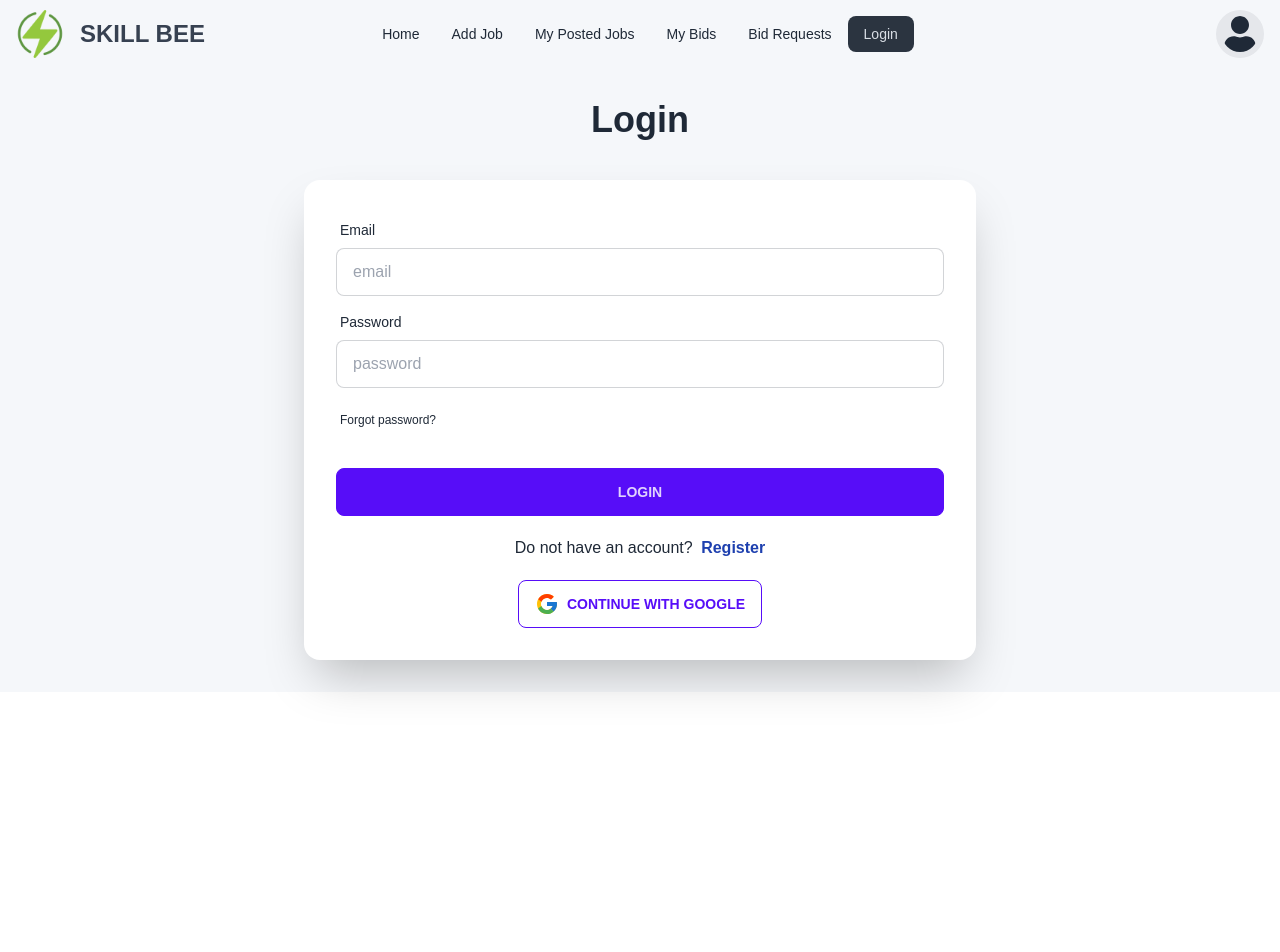
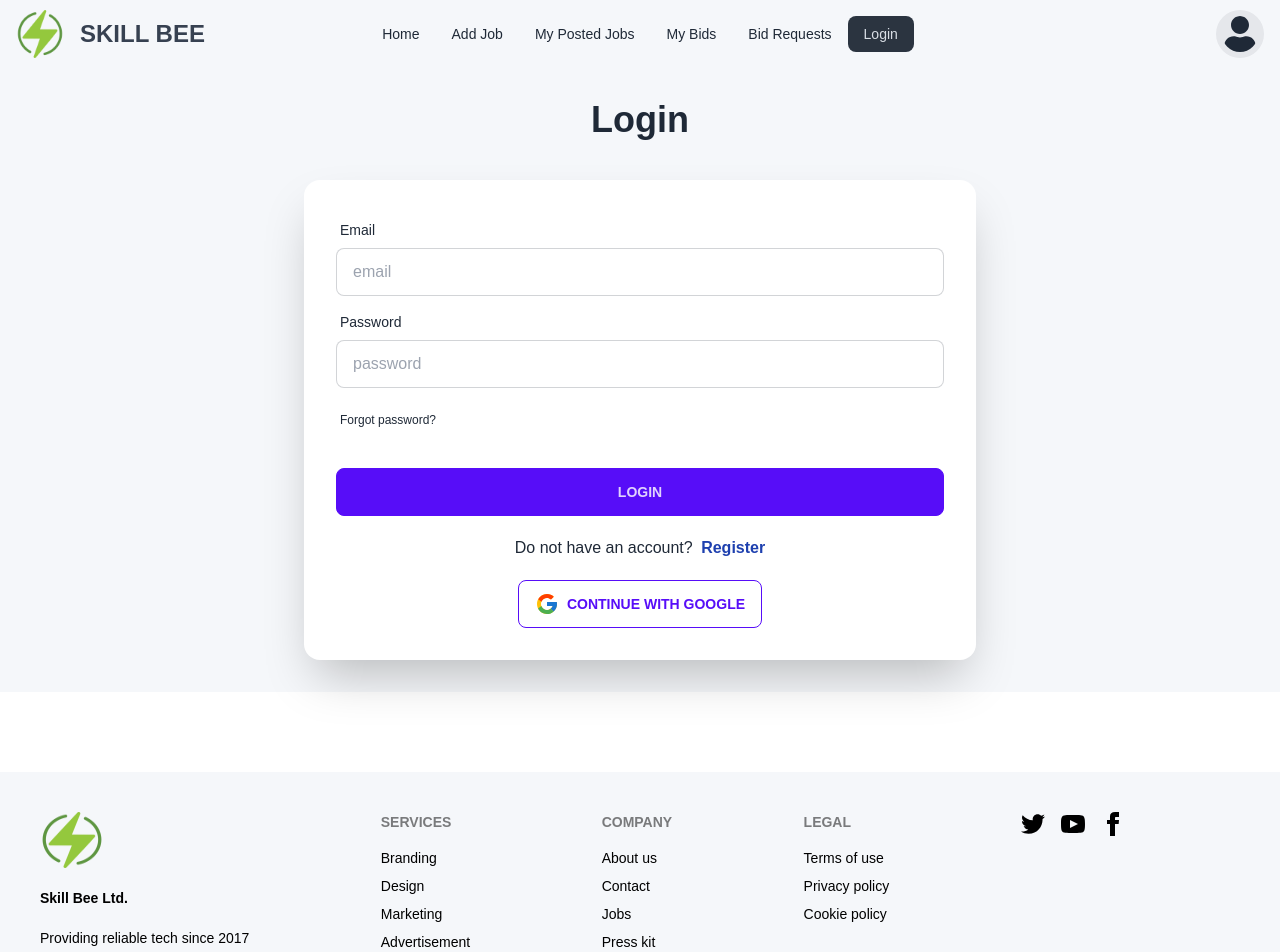
Before and after one commit to TahmidShawn/SkillBee-client-side, a React (Vite) app: page /login in a window 1280 px wide. Shown: the top 952 px of the page. Before the commit the page ends 800 px from the top, so only its background shows below. Built offline with nearby package versions, Linux system fonts and the light colour scheme; no server answers.

Commit message:
Private route protection task completed

```diff
--- a/src/Root/Root.jsx
+++ b/src/Root/Root.jsx
@@ -1,6 +1,7 @@
 import { Outlet } from "react-router-dom";
 import Navbar from "../components/Navbar/Navbar";
 import { Toaster } from "react-hot-toast";
+import Footer from "../components/Footer/Footer";
 
 
 const Root = () => {
@@ -8,6 +9,7 @@
         <div>
             <Navbar></Navbar>
             <Outlet></Outlet>
+            <Footer></Footer>
             <div><Toaster /></div>
         </div>
     );
--- /dev/null
+++ b/src/Routes/PrivateRoutes.jsx
@@ -0,0 +1,25 @@
+/* eslint-disable react/prop-types */
+
+import { useContext } from "react";
+import { Navigate, useLocation } from "react-router-dom";
+import { AuthContext } from "../provider/AuthProvider";
+
+const PrivateRoutes = ({ children }) => {
+
+    const { user, loading } = useContext(AuthContext)
+    const location = useLocation()
+
+    if (loading) {
+        return <div className="text-center my-72">
+            <span className="loading loading-dots loading-lg"></span>
+        </div>
+    }
+
+    if (user) {
+        return children;
+    }
+
+    return <Navigate state={location} to='/login'></Navigate>
+};
+
+export default PrivateRoutes;
--- a/src/components/Category/Category.jsx
+++ b/src/components/Category/Category.jsx
@@ -17,7 +17,7 @@
     return (
         <div className="max-w-5xl mx-auto mt-10">
             <Tabs className="mt-5">
-                <TabList className="text-center">
+                <TabList className="text-center mb-10">
                     <Tab>Web Design</Tab>
                     <Tab>Graphics Design</Tab>
                     <Tab>Digital Marketing</Tab>
--- a/src/components/Category/Job.jsx
+++ b/src/components/Category/Job.jsx
@@ -4,7 +4,7 @@
 const Job = ({ job }) => {
     const { _id, deadline, title, description, minPrice, maxPrice } = job
     return (
-        <div className="card bg-[#F8F9FB] shadow-xl mt-10 border-2">
+        <div className="card bg-[#F8F9FB] border-2">
             <div className="card-body">
                 <h2 className="card-title text-4xl font-bold mb-5">{title}</h2>
                 <p>{description}</p>
--- /dev/null
+++ b/src/components/Footer/Footer.jsx
@@ -0,0 +1,56 @@
+import logo from './../../assets/logo.png'
+
+const Footer = () => {
+    return (
+        // <footer className="footer footer-center p-10 bg-[#F5F7FA] text-black mt-20">
+        //     <aside>
+        //         <img src={logo} className='w-16 h-14' alt="" />
+        //         <p className="font-bold my-3">
+        //             Skill Bee Ltd. <br />Providing reliable tech since 2017
+        //         </p>
+
+        //     </aside>
+
+        //     <p>Copyright © 2023 - All right reserved by Skill Bee Ltd</p>
+        // </footer>
+        <footer className="footer p-10 bg-[#F5F7FA] text-black mt-20">
+            <aside>
+                <img src={logo} className='w-16 h-14' alt="" />
+                <p className="font-bold my-3">
+                    Skill Bee Ltd.
+                </p>
+                <p> Providing reliable tech since 2017</p>
+
+            </aside>
+            <nav>
+                <header className="footer-title">Services</header>
+                <a className="link link-hover">Branding</a>
+                <a className="link link-hover">Design</a>
+                <a className="link link-hover">Marketing</a>
+                <a className="link link-hover">Advertisement</a>
+            </nav>
+            <nav>
+                <header className="footer-title">Company</header>
+                <a className="link link-hover">About us</a>
+                <a className="link link-hover">Contact</a>
+                <a className="link link-hover">Jobs</a>
+                <a className="link link-hover">Press kit</a>
+            </nav>
+            <nav>
+                <header className="footer-title">Legal</header>
+                <a className="link link-hover">Terms of use</a>
+                <a className="link link-hover">Privacy policy</a>
+                <a className="link link-hover">Cookie policy</a>
+            </nav>
+            <nav>
+                <div className="grid grid-flow-col gap-4">
+                    <a><svg xmlns="http://www.w3.org/2000/svg" width="24" height="24" viewBox="0 0 24 24" className="fill-current"><path d="M24 4.557c-.883.392-1.832.656-2.828.775 1.017-.609 1.798-1.574 2.165-2.724-.951.564-2.005.974-3.127 1.195-.897-.957-2.178-1.555-3.594-1.555-3.179 0-5.515 2.966-4.797 6.045-4.091-.205-7.719-2.165-10.148-5.144-1.29 2.213-.669 5.108 1.523 6.574-.806-.026-1.566-.247-2.229-.616-.054 2.281 1.581 4.415 3.949 4.89-.693.188-1.452.232-2.224.084.626 1.956 2.444 3.379 4.6 3.419-2.07 1.623-4.678 2.348-7.29 2.04 2.179 1.397 4.768 2.212 7.548 2.212 9.142 0 14.307-7.721 13.995-14.646.962-.695 1.797-1.562 2.457-2.549z"></path></svg></a>
+                    <a><svg xmlns="http://www.w3.org/2000/svg" width="24" height="24" viewBox="0 0 24 24" className="fill-current"><path d="M19.615 3.184c-3.604-.246-11.631-.245-15.23 0-3.897.266-4.356 2.62-4.385 8.816.029 6.185.484 8.549 4.385 8.816 3.6.245 11.626.246 15.23 0 3.897-.266 4.356-2.62 4.385-8.816-.029-6.185-.484-8.549-4.385-8.816zm-10.615 12.816v-8l8 3.993-8 4.007z"></path></svg></a>
+                    <a><svg xmlns="http://www.w3.org/2000/svg" width="24" height="24" viewBox="0 0 24 24" className="fill-current"><path d="M9 8h-3v4h3v12h5v-12h3.642l.358-4h-4v-1.667c0-.955.192-1.333 1.115-1.333h2.885v-5h-3.808c-3.596 0-5.192 1.583-5.192 4.615v3.385z"></path></svg></a>
+                </div>
+            </nav>
+        </footer>
+    );
+};
+
+export default Footer;
```
Also changed, not shown: src/Routes/Routes.jsx (+6 -5 lines).
